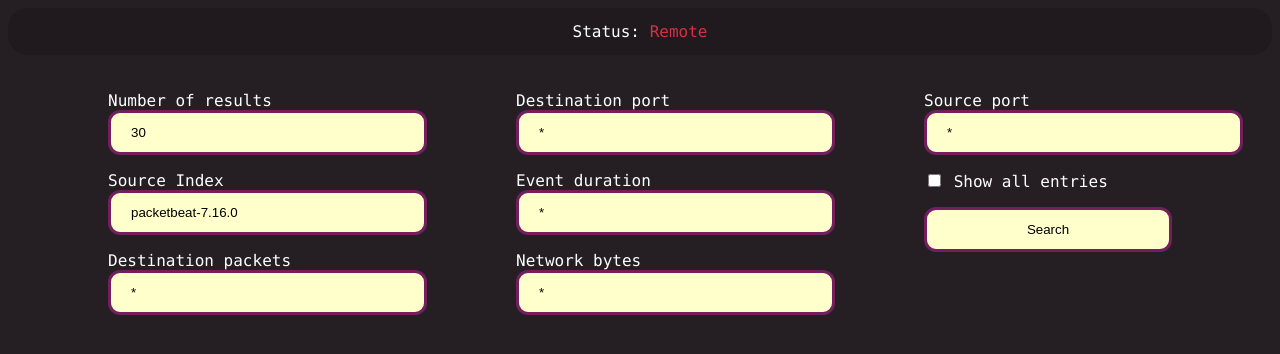
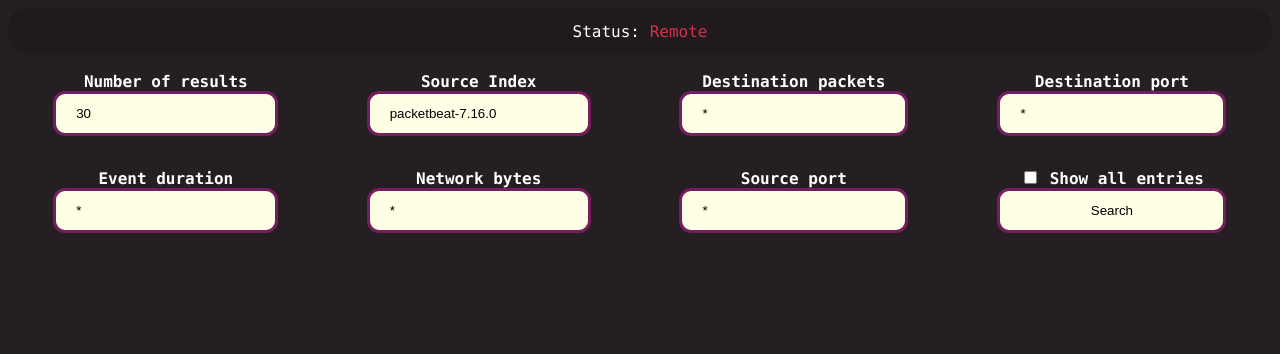
Before and after one commit to GeorgeGrig/CloudErgasia, a Flask app: template app/templates/index.html in a window 1280 px wide. Shown: the top 354 px of the page. Run offline with Flask 2, Linux system fonts and the light colour scheme; the template is opened without the code that fills it: values that come from a table or form of the project are taken from there, others are empty; parts of the project's set-up code (start-up, migrations or seed data) failed here and were passed over.

Commit message:
make responsive

```diff
--- a/app/static/css/main.css
+++ b/app/static/css/main.css
@@ -25,18 +25,18 @@ ul {
   }
 
   input {
-    /* width: 65%; */
+    width: 80%;
     overflow: hidden;
     border: 3px solid #751e5f;
     /* border-radius: 4px; */
     padding: 12px 20px;
     border-radius: 12px;
-    background-color: #feffcb
-    /* margin: 8px 0;
-    box-sizing: border-box; */
+    background-color: #ffffe6;
+    box-sizing: border-box;
 }
-input[type=submit]{
-    width: 100%;
+input[type=checkbox]{
+    width: auto;
+    /* padding: 12px 20px; */
 }
 /* input:focus {
     /* width: 100%; */
@@ -47,7 +47,7 @@ input[type=submit]{
   label {
     color: white;
   }
-  .parent {
+  /* .parent {
     padding: 12px 20px;
     display: flex;
     grid-template-columns: repeat(5, 1fr);
@@ -71,8 +71,17 @@ input[type=submit]{
         overflow: hidden;
         padding: 8px 80px;
         grid-area: 1 / 5 / 3 / 6;
-    }
+    }  */
 
+th, td {
+  padding: 15px;
+  text-align: center;
+  color: white;
+}
+
+table {
+  width: 100%;
+}
 ul2 {
         list-style-type: none;
         margin: 0;
--- a/app/templates/index.html
+++ b/app/templates/index.html
@@ -28,7 +28,7 @@
 
     <form action="" method="post" novalidate>
         {{ form.hidden_tag() }}
-        <div class="parent">
+        <!-- <div class="parent">
             <div class="div1">
                 <p>
                     {{ form.no_results.label }}<br>
@@ -64,7 +64,29 @@
                 </p>
                 <p>{{ form.match_all() }} {{ form.match_all.label }}</p>
                 <p>{{ form.submit() }}</p>
-            </div>
+            </div> -->
+            <table>
+                <tr>
+                  <th>{{ form.no_results.label }}<br>
+                    {{ form.no_results(size=32) }}</th>
+                  <th>{{ form.index.label }}<br>
+                    {{ form.index(size=32) }}</th>
+                  <th>{{ form.destination_packets.label }}<br>
+                    {{ form.destination_packets(size=32) }}</th>
+                  <th>{{ form.destination_port.label }}<br>
+                    {{ form.destination_port(size=32) }}</th>
+                </tr>
+                <tr>
+                    <th>{{ form.event_duration.label }}<br>
+                        {{ form.event_duration(size=32) }}</th>
+                    <th>{{ form.network_bytes.label }}<br>
+                        {{ form.network_bytes(size=32) }}</th>
+                    <th>{{ form.source_port.label }}<br>
+                        {{ form.source_port(size=32) }}</th>
+                    <th><span>{{ form.match_all() }} {{ form.match_all.label }}</span><br>
+                        {{ form.submit() }}</th>
+                </tr>
+            </table>
         </form>
         </div>
     <div>
--- a/functionality.py
+++ b/functionality.py
@@ -10,7 +10,7 @@ if status.is_elastic_local():
     ip = 'localhost'
     verify=True
 else:
-    ip = '192.168.1.14'
+    ip = '192.168.1.12'
     verify=False
 
 # Create the client instance
```
